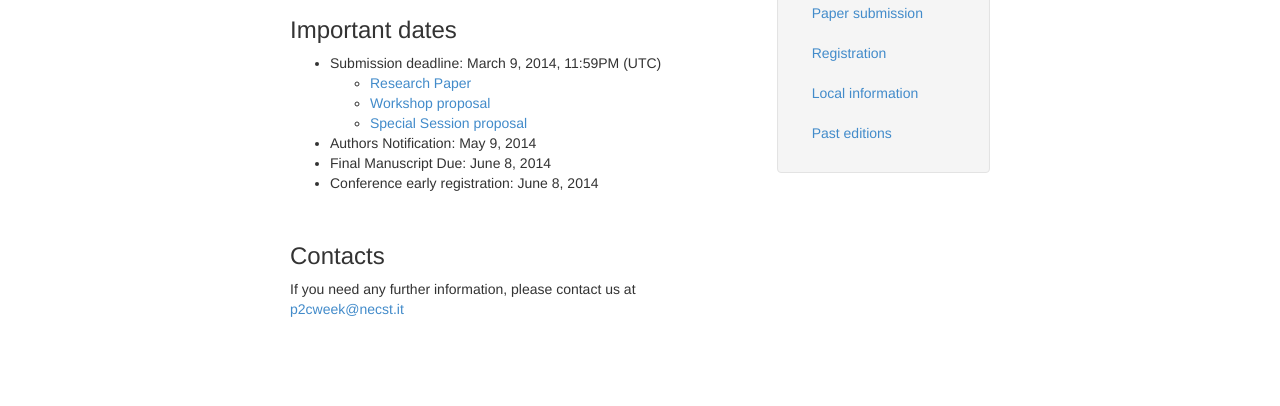
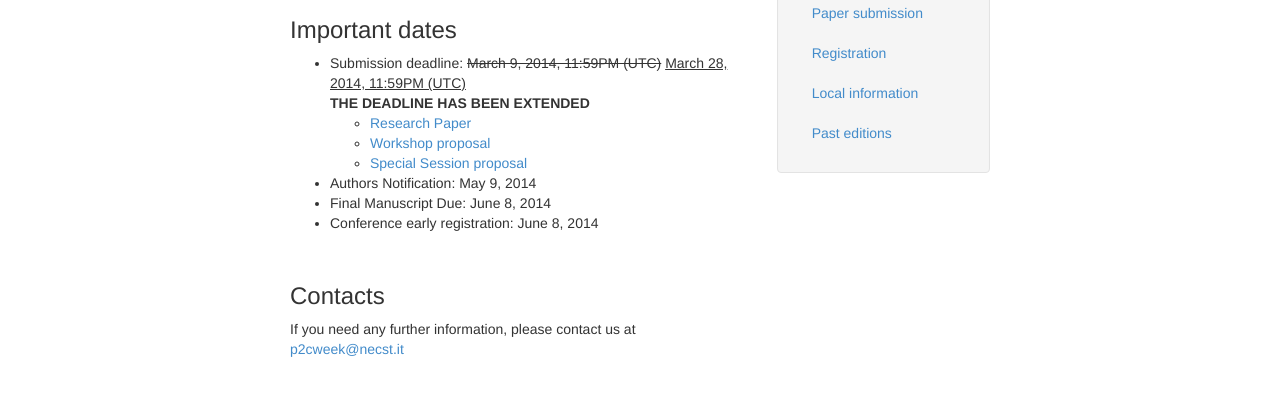
Before and after one commit to necst/ispa14, a plain HTML site: page call_for_special_session.html in a window 1280 px wide. Shown: the part 388-794 px from the top of the page. Drawn offline with Linux system fonts and the light colour scheme.

Commit message:
deadline ext

```diff
--- a/call_for_special_session.html
+++ b/call_for_special_session.html
@@ -71,7 +71,7 @@
             <h3>Important dates</h3>
             <ul>
             <li>
-                  Submission deadline: March 9, 2014, 11:59PM (UTC)
+                  Submission deadline: <del>March 9, 2014, 11:59PM (UTC)</del> <ins>March 28, 2014, 11:59PM (UTC)</ins> <BR> <b>THE DEADLINE HAS BEEN EXTENDED</b>
                   <ul>
                         <li><a href="call_for_paper.html">Research Paper</a></li>
                         <li><a href="call_for_workshop.html">Workshop proposal</a></li>
```
Also changed, not shown: call_for_workshop.html (+1 -1 lines), html/important_dates.html (+1 -1 lines).
